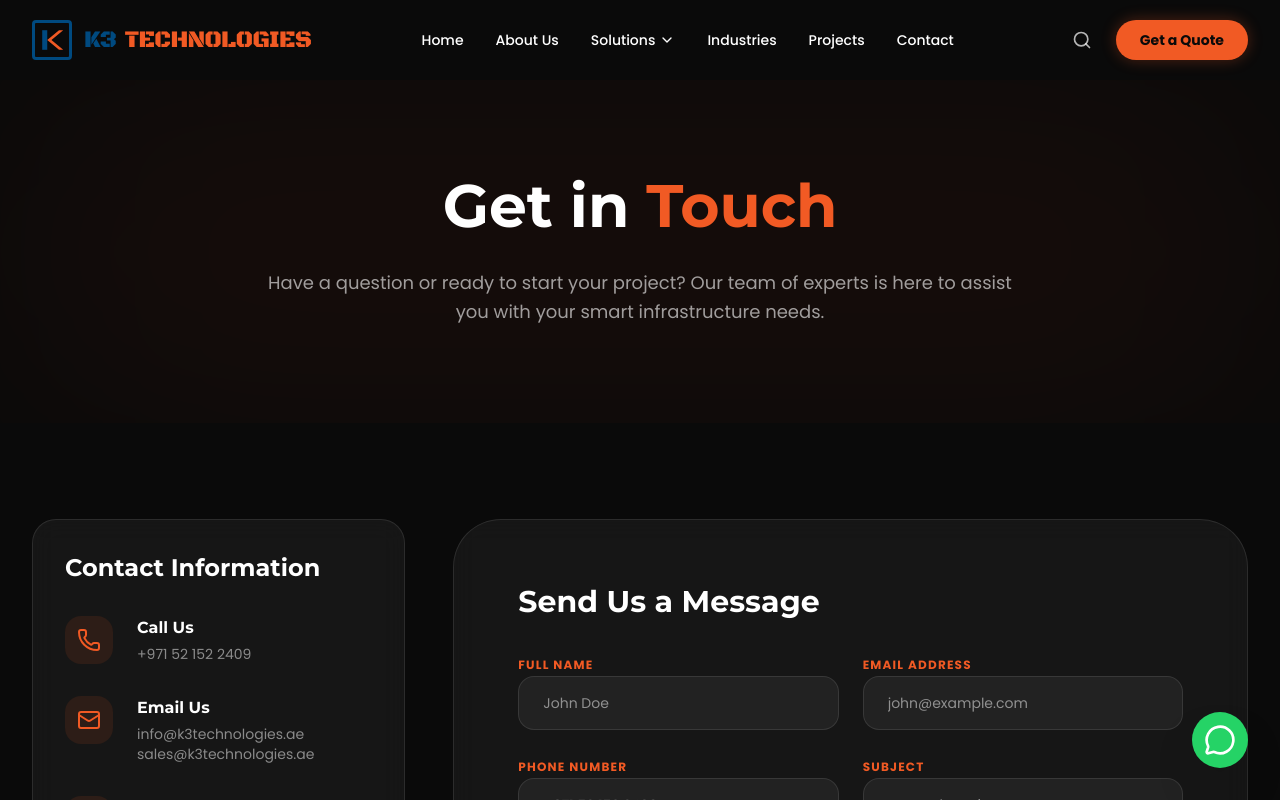
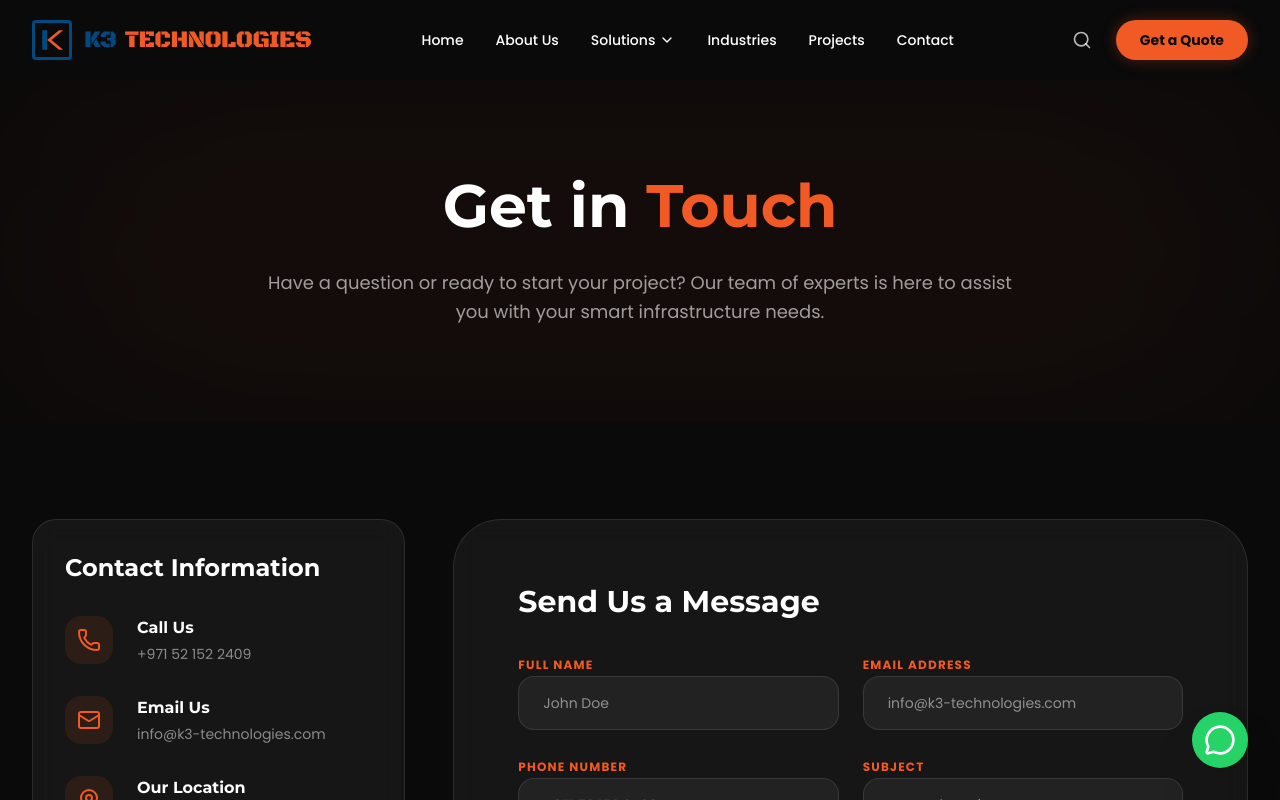
Before and after one commit to maheshvara75/k3-technologies-fzc, a React (Vite) app: page /#/contact in a window 1280 px wide. Shown: the top 800 px of the page. Built offline with nearby package versions, Linux system fonts and the light colour scheme.

Commit message:
Add files via upload

```diff
--- a/src/pages/Contact.tsx
+++ b/src/pages/Contact.tsx
@@ -65,8 +65,7 @@ export default function Contact() {
                     </div>
                     <div>
                       <h4 className="text-white font-bold mb-1">Email Us</h4>
-                      <p className="text-white/50 text-sm">info@k3technologies.ae</p>
-                      <p className="text-white/50 text-sm">sales@k3technologies.ae</p>
+                      <p className="text-white/50 text-sm">info@k3-technologies.com</p>
                     </div>
                   </div>
 
@@ -139,7 +138,7 @@ export default function Contact() {
                           <input
                             required
                             type="email"
-                            placeholder="john@example.com"
+                            placeholder="info@k3-technologies.com"
                             className="w-full bg-white/5 border border-white/10 rounded-2xl px-6 py-4 text-sm focus:border-primary outline-none transition-colors"
                             value={formData.email}
                             onChange={(e) => setFormData({...formData, email: e.target.value})}
```
